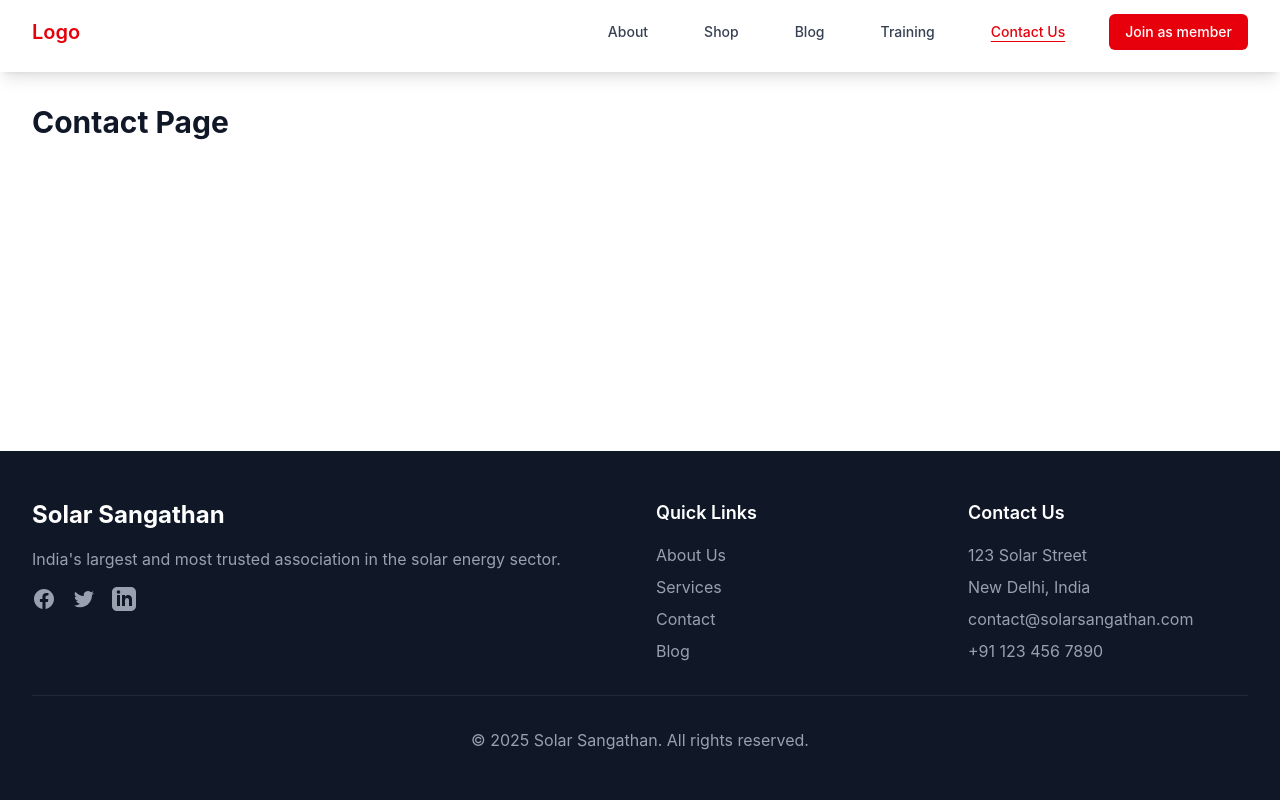
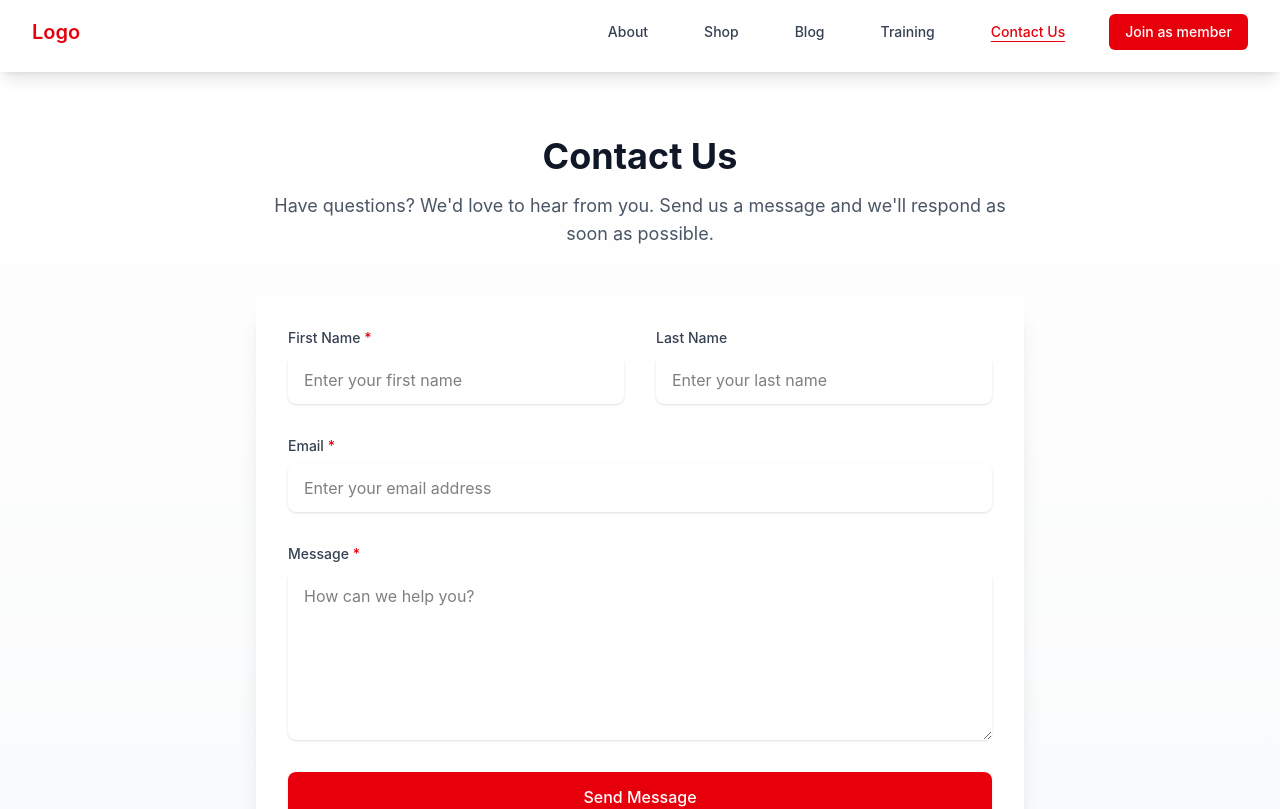
Before and after one commit to ashishume/solar-sangathan, a React (Vite) app: page /contact in a window 1280 px wide. Shown: the top 809 px of the page. Built offline with nearby package versions, Linux system fonts and the light colour scheme.

Commit message:
feat: contact us page

```diff
--- a/src/pages/Contact.tsx
+++ b/src/pages/Contact.tsx
@@ -1,7 +1,136 @@
-const Contact = () => (
-  <div className="max-w-7xl mx-auto px-4 sm:px-6 lg:px-8 py-8">
-    <h2 className="text-3xl font-bold text-gray-900">Contact Page</h2>
-  </div>
-);
+import { useState } from "react";
+import type { FormEvent } from "react";
+
+const Contact = () => {
+  const [formData, setFormData] = useState({
+    firstName: "",
+    lastName: "",
+    email: "",
+    message: "",
+  });
+
+  const handleSubmit = (e: FormEvent) => {
+    e.preventDefault();
+    // TODO: Add form submission logic
+    console.log("Form submitted:", formData);
+  };
+
+  const handleChange = (
+    e: React.ChangeEvent<HTMLInputElement | HTMLTextAreaElement>
+  ) => {
+    const { name, value } = e.target;
+    setFormData((prev) => ({
+      ...prev,
+      [name]: value,
+    }));
+  };
+
+  return (
+    <div className="bg-gradient-to-b from-white to-gray-50">
+      <div className="max-w-7xl mx-auto px-4 sm:px-6 lg:px-8 py-16">
+        <div className="max-w-3xl mx-auto">
+          <div className="text-center mb-12">
+            <h2 className="text-4xl font-bold text-gray-900 mb-4">
+              Contact Us
+            </h2>
+            <p className="text-lg text-gray-600">
+              Have questions? We'd love to hear from you. Send us a message and
+              we'll respond as soon as possible.
+            </p>
+          </div>
+
+          <div className="bg-white rounded-2xl shadow-xl p-8">
+            <form onSubmit={handleSubmit} className="space-y-8">
+              <div className="grid grid-cols-1 gap-8 sm:grid-cols-2">
+                <div className="space-y-2">
+                  <label
+                    htmlFor="firstName"
+                    className="block text-sm font-medium text-gray-700"
+                  >
+                    First Name <span className="text-red-600">*</span>
+                  </label>
+                  <input
+                    type="text"
+                    name="firstName"
+                    id="firstName"
+                    required
+                    value={formData.firstName}
+                    onChange={handleChange}
+                    className="block w-full rounded-lg border-gray-300 shadow-sm focus:border-red-500 focus:ring-red-500 transition-colors duration-200 px-4 py-3"
+                    placeholder="Enter your first name"
+                  />
+                </div>
+                <div className="space-y-2">
+                  <label
+                    htmlFor="lastName"
+                    className="block text-sm font-medium text-gray-700"
+                  >
+                    Last Name
+                  </label>
+                  <input
+                    type="text"
+                    name="lastName"
+                    id="lastName"
+                    value={formData.lastName}
+                    onChange={handleChange}
+                    className="block w-full rounded-lg border-gray-300 shadow-sm focus:border-red-500 focus:ring-red-500 transition-colors duration-200 px-4 py-3"
+                    placeholder="Enter your last name"
+                  />
+                </div>
+              </div>
+
+              <div className="space-y-2">
+                <label
+                  htmlFor="email"
+                  className="block text-sm font-medium text-gray-700"
+                >
+                  Email <span className="text-red-600">*</span>
+                </label>
+                <input
+                  type="email"
+                  name="email"
+                  id="email"
+                  required
+                  value={formData.email}
+                  onChange={handleChange}
+                  className="block w-full rounded-lg border-gray-300 shadow-sm focus:border-red-500 focus:ring-red-500 transition-colors duration-200 px-4 py-3"
+                  placeholder="Enter your email address"
+                />
+              </div>
+
+              <div className="space-y-2">
+                <label
+                  htmlFor="message"
+                  className="block text-sm font-medium text-gray-700"
+                >
+                  Message <span className="text-red-600">*</span>
+                </label>
+                <textarea
+                  name="message"
+                  id="message"
+                  required
+                  rows={6}
+                  value={formData.message}
+                  onChange={handleChange}
+                  className="block w-full rounded-lg border-gray-300 shadow-sm focus:border-red-500 focus:ring-red-500 transition-colors duration-200 px-4 py-3"
+                  placeholder="How can we help you?"
+                />
+              </div>
+
+              <div>
+                <button
+                  type="submit"
+                  className="w-full flex justify-center py-3 px-6 border border-transparent rounded-lg shadow-sm text-base font-medium text-white bg-red-600 hover:bg-red-700 focus:outline-none focus:ring-2 focus:ring-offset-2 focus:ring-red-500 transition-colors duration-200"
+                >
+                  Send Message
+                </button>
+              </div>
+            </form>
+          </div>
+        </div>
+      </div>
+    </div>
+  );
+};
 
 export default Contact;
```
